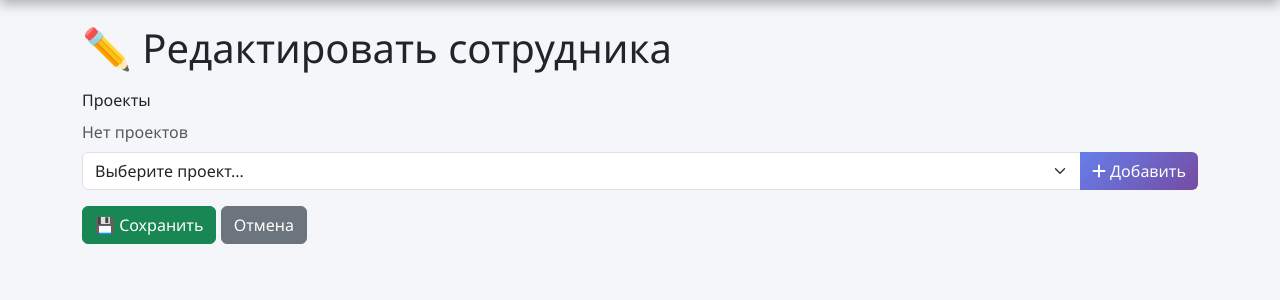
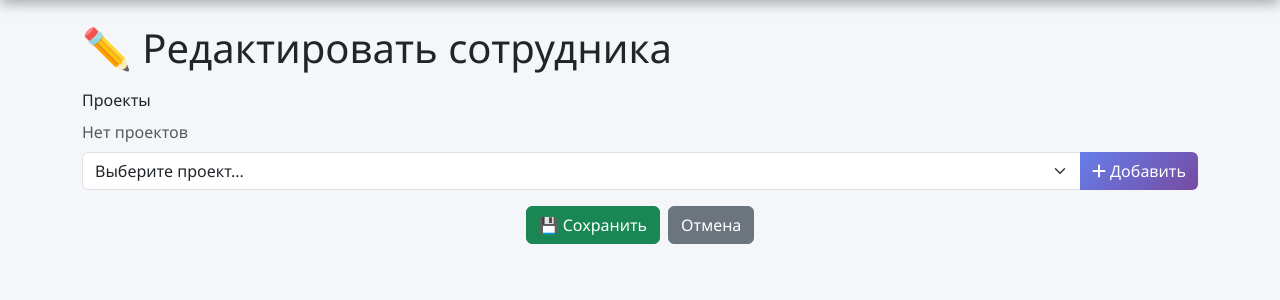
Before and after one commit to daniil-avdeenko/project-finance, a Python web app: template app/templates/employees/edit.html in a window 1280 px wide. Shown: the part 56-356 px from the top of the page. Run offline with Jinja, Linux system fonts and the light colour scheme; the template is opened without the code that fills it, so the values that code supplies are empty.

Commit message:
style(ui): center save/cancel buttons in forms

```diff
--- a/app/templates/employees/create.html
+++ b/app/templates/employees/create.html
@@ -59,8 +59,10 @@
         <input type="hidden" name="project_ids" id="projectIds" value="">
     </div>
 
-    <button type="submit" class="btn btn-success">💾 Сохранить</button>
-    <a href="{{ next_url }}" class="btn btn-secondary">Отмена</a>
+    <div class="d-flex justify-content-center gap-2">
+        <button type="submit" class="btn btn-success">💾 Сохранить</button>
+        <a href="{{ next_url }}" class="btn btn-secondary">Отмена</a>
+    </div>
 </form>
 
 <script>
--- a/app/templates/employees/edit.html
+++ b/app/templates/employees/edit.html
@@ -50,8 +50,10 @@
         <input type="hidden" name="project_ids" id="projectIds" value="">
     </div>
 
-    <button type="submit" class="btn btn-success">💾 Сохранить</button>
-    <a href="{{ next_url }}" class="btn btn-secondary">Отмена</a>
+    <div class="d-flex justify-content-center gap-2">
+        <button type="submit" class="btn btn-success">💾 Сохранить</button>
+        <a href="{{ next_url }}" class="btn btn-secondary">Отмена</a>
+    </div>
 </form>
 
 <!-- Скрытый элемент для хранения данных о проектах -->
--- a/app/templates/projects/create.html
+++ b/app/templates/projects/create.html
@@ -22,7 +22,9 @@
         {{ form.description(class="form-control", rows=3) }}
     </div>
 
-    <button type="submit" class="btn btn-success">💾 Сохранить</button>
-    <a href="{{ next_url }}" class="btn btn-secondary">Отмена</a>
+    <div class="d-flex justify-content-center gap-2">
+        <button type="submit" class="btn btn-success">💾 Сохранить</button>
+        <a href="{{ next_url }}" class="btn btn-secondary">Отмена</a>
+    </div>
 </form>
 {% endblock %}
--- a/app/templates/projects/edit.html
+++ b/app/templates/projects/edit.html
@@ -25,7 +25,9 @@
         {% endfor %}
     </div>
 
-    <button type="submit" class="btn btn-success">💾 Сохранить</button>
-    <a href="{{ next_url }}" class="btn btn-secondary">Отмена</a>
+    <div class="d-flex justify-content-center gap-2">
+        <button type="submit" class="btn btn-success">💾 Сохранить</button>
+        <a href="{{ next_url }}" class="btn btn-secondary">Отмена</a>
+    </div>
 </form>
 {% endblock %}
```
